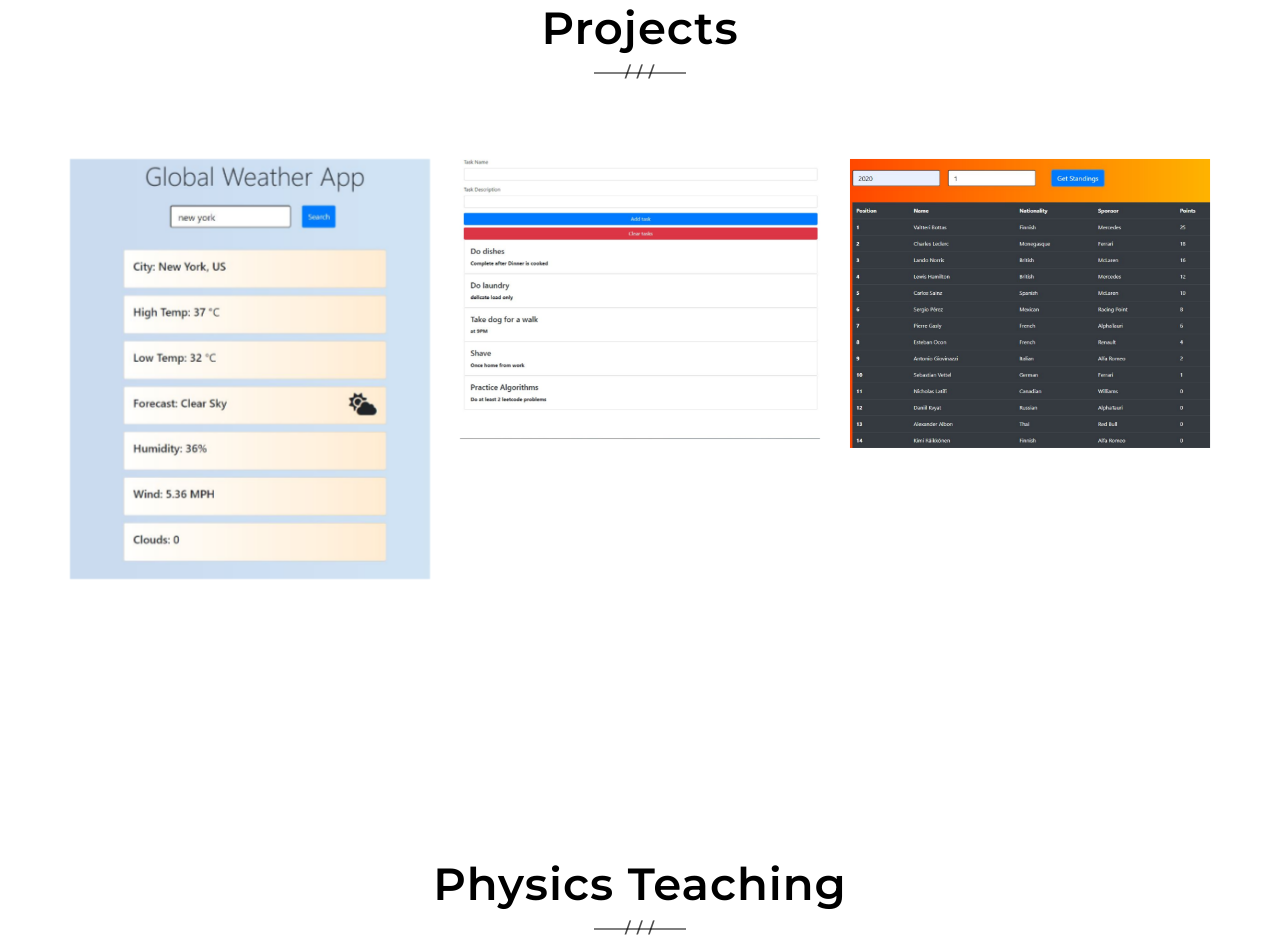
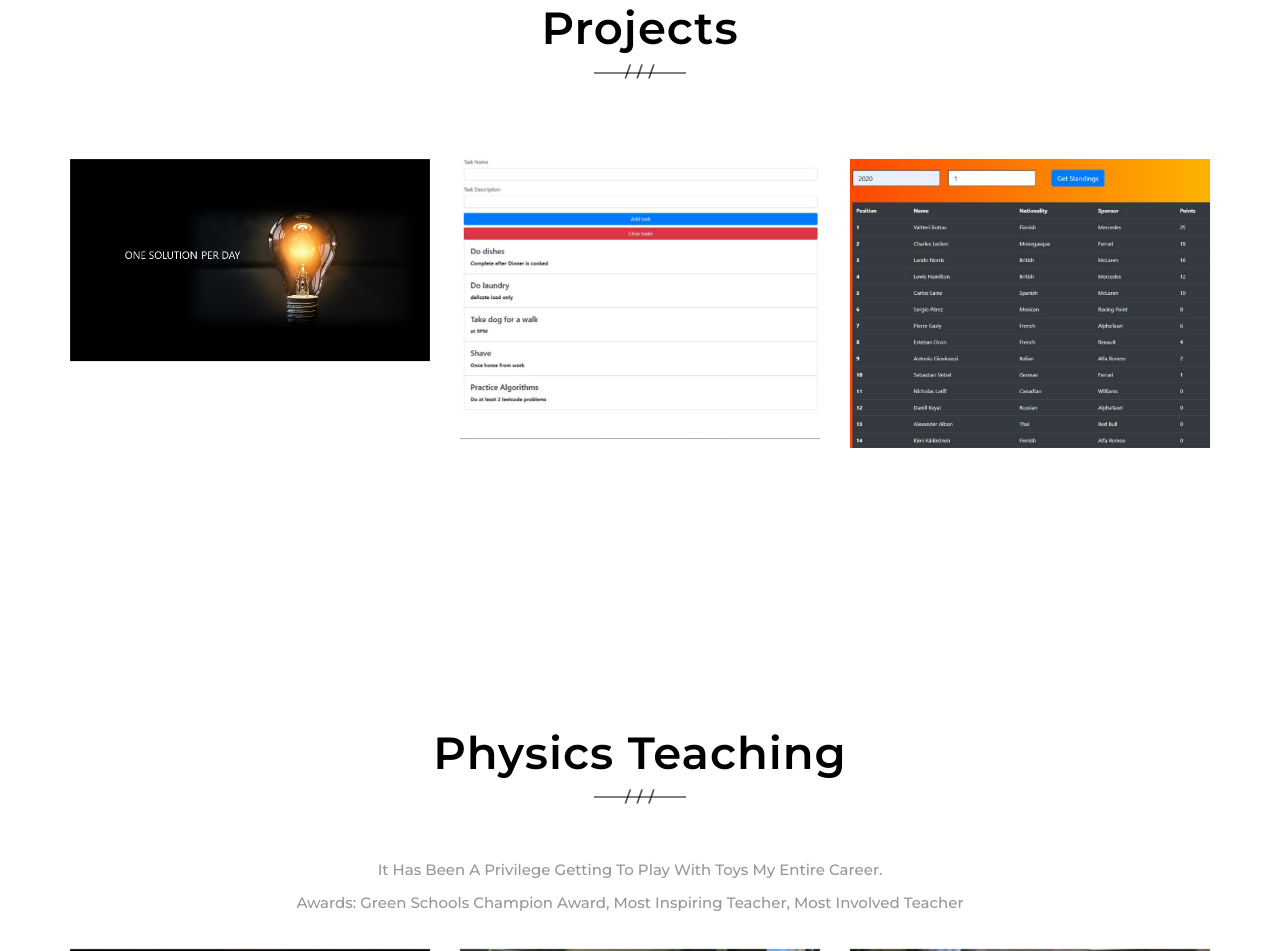
Before and after one commit to joshgottlieb2/Portfolio, a plain HTML site: page index.html in a window 1280 px wide. Shown: the part 2380-3331 px from the top of the page. Drawn offline with Linux system fonts and the light colour scheme.

Commit message:
added capstone link

```diff
--- a/index.html
+++ b/index.html
@@ -249,7 +249,7 @@
                     <div class="col-xs-12 col-sm-6 col-md-4 grid-sizer grid-item design">
                         <div class="box animated animated_scroll fadeInUp" style="animation-delay: 0.3s">
                             <div class="my_img" data-mfp-src="assets/images/portfolio/weatherapi.JPG">
-                                <img src="assets/images/portfolio/weatherapi.JPG" alt=''>
+                                <a href="https://one-solution-per-day.herokuapp.com/"><img src="./assets/images/ONE SOLUTION PER DAY.jpg" alt="one-solution-per-day-logo"></a>
                             </div>
                         </div>
                     </div>
```
Also changed, not shown: assets/images/ONE SOLUTION PER DAY.jpg (added).
